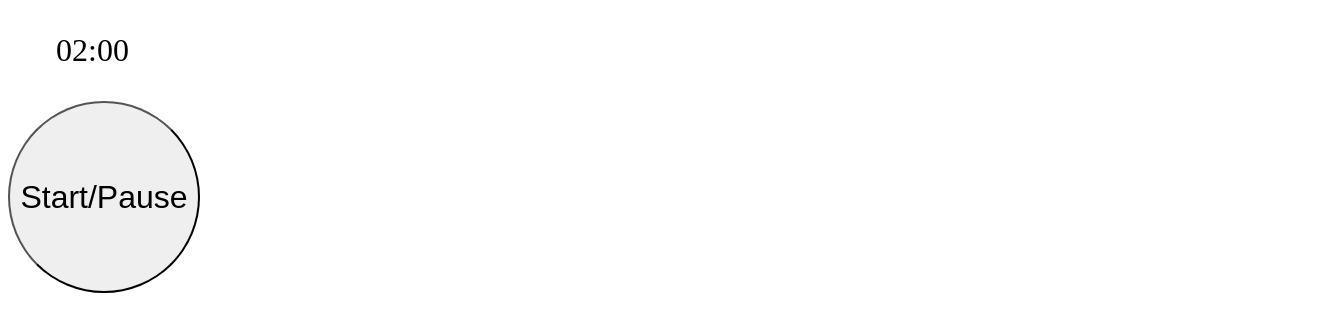
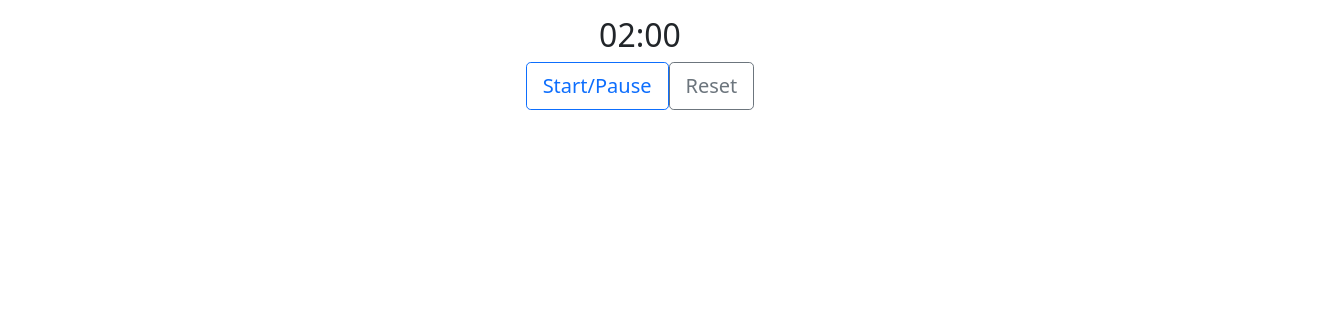
Before and after one commit to Tsotne91/countdown-softlab-react, a React (Create React App) app: page / in a window 1280 px wide. Shown: the top 332 px of the page, 1320 px wide, since content can reach past the window. Built offline with nearby package versions, Linux system fonts and the light colour scheme.

Commit message:
Added styles and a reset button

```diff
--- a/package.json
+++ b/package.json
@@ -6,7 +6,9 @@
     "@testing-library/jest-dom": "^5.14.1",
     "@testing-library/react": "^12.0.0",
     "@testing-library/user-event": "^13.2.1",
+    "bootstrap": "^5.1.3",
     "react": "^17.0.2",
+    "react-bootstrap": "^2.1.2",
     "react-dom": "^17.0.2",
     "react-scripts": "5.0.0",
     "web-vitals": "^2.1.0"
--- a/src/App.js
+++ b/src/App.js
@@ -1,19 +1,18 @@
 import React from "react";
 import Counter from "./Counter";
+import 'bootstrap/dist/css/bootstrap.min.css';
 
-const containerStyle = {
-    display: "flex"
-}
+// const containerStyle = {
+//     display: "flex"
+// }
 
 export default function App(){
 
     return (
         <>
-            <div style={{marginBottom: 100}}>
+            <div className="text-center my-3" >
             <Counter/>
             </div>
-        <div style={containerStyle}>
-        </div>
         </>
     )
 }
--- a/src/Counter.css
+++ b/src/Counter.css
@@ -11,9 +11,3 @@ p {
 p, button {
     font-size: 2rem;
 }
-
-button {
-    width: 12rem;
-    height: 12rem;
-    border-radius: 50%;
-}
--- a/src/Counter.js
+++ b/src/Counter.js
@@ -1,5 +1,6 @@
 import React, {useEffect, useState} from "react";
-import './Counter.css';
+import {Button} from "react-bootstrap"
+//import './Counter.css';
 
 function Counter (){
         const [seconds, setSeconds] = useState(120);
@@ -16,7 +17,6 @@ function Counter (){
             if (active){
                 myInterval = setInterval(countdown, 1000);
                 setActive(active=true);
-                console.log(seconds);
             }
             else {
                 clearInterval(myInterval);
@@ -32,9 +32,19 @@ function Counter (){
             setActive( ps => !ps);
         }
 
+        const resetHandler = () => {
+            setSeconds(120);
+            setActive(false);
+        }
+
         return <div>
-                <p>{initialValue}</p>
-                <button onClick={clickHandler}>Start/Pause</button>
+                <h2>{initialValue}</h2>
+                <Button onClick={clickHandler}
+                        size="lg"
+                        variant="outline-primary">Start/Pause</Button>
+                <Button onClick={resetHandler}
+                        size="lg"
+                        variant="outline-secondary">Reset</Button>
                 </div>
 }
 
--- a/src/index.js
+++ b/src/index.js
@@ -1,6 +1,7 @@
 import React from 'react';
 import ReactDOM from 'react-dom';
 import App from './App';
+
 
 ReactDOM.render(
     <>
```
Also changed, not shown: 1 other file (tests, documents, lock files or other folders).
